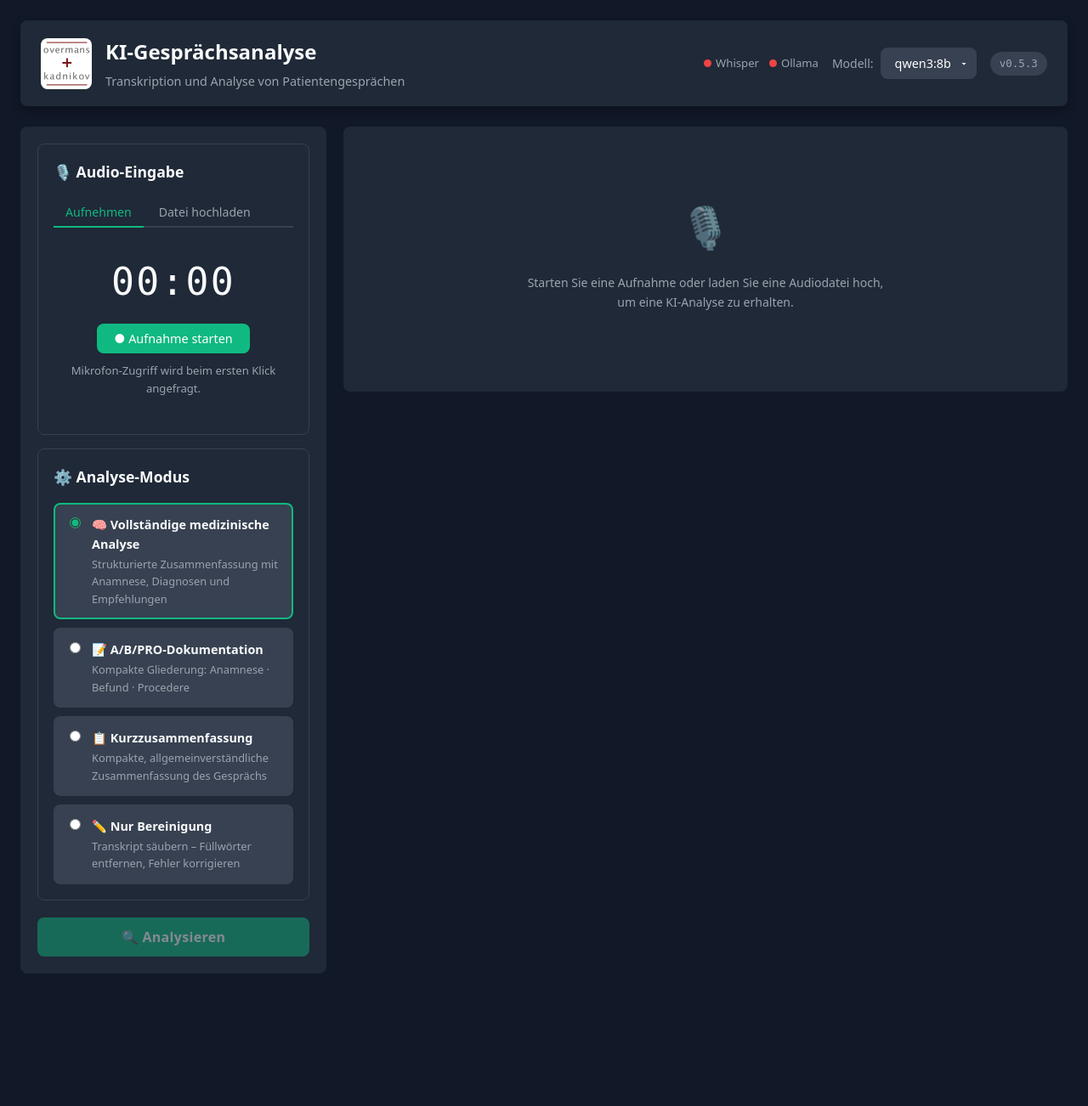
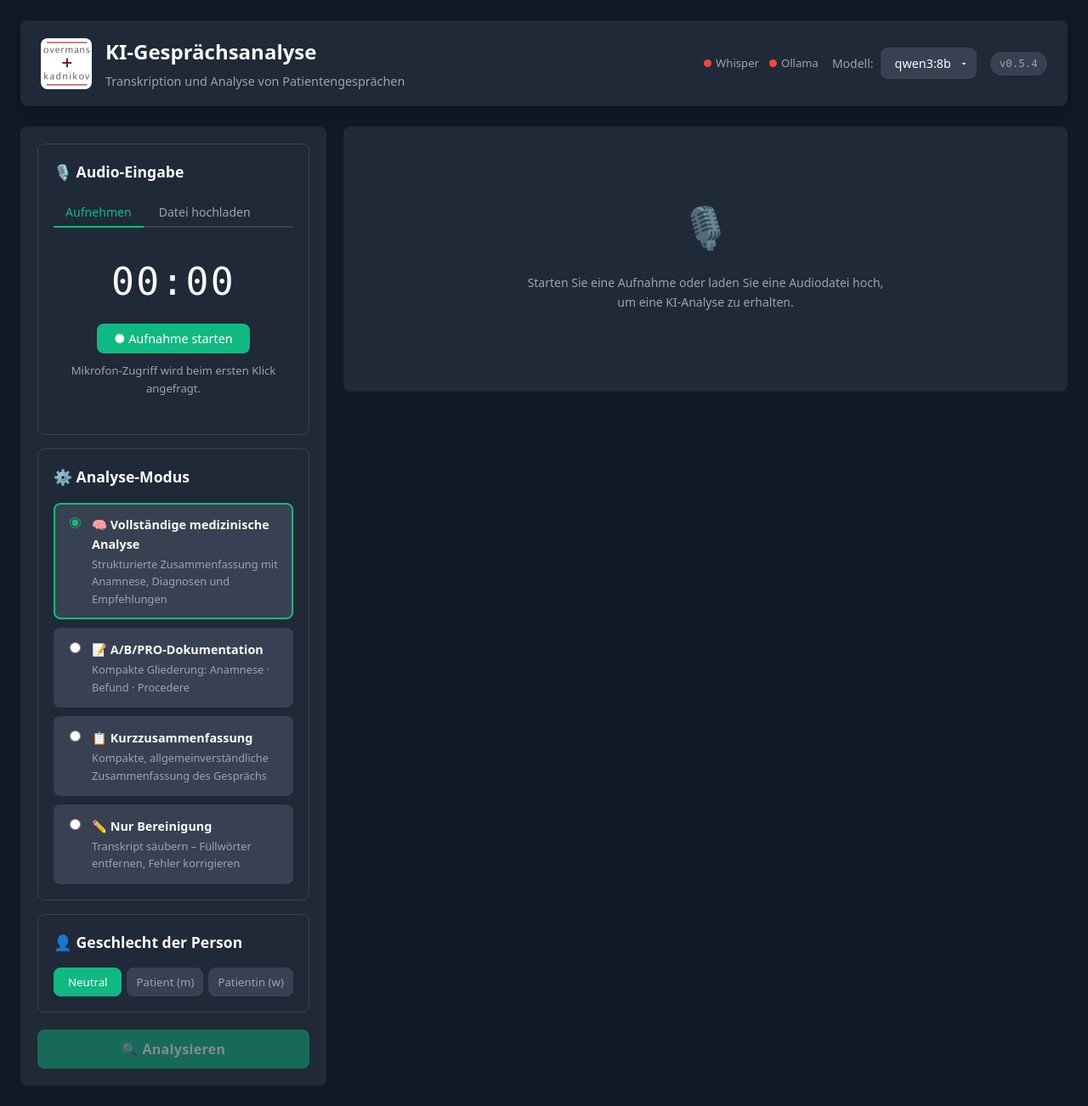
Before and after one commit to kilroy-fr/steno-gdt, a FastAPI app: page / in a window 1280 px wide. Shown: the whole page at 85% size. Before the commit the page ends 1146 px from the top, so only its background shows below. Run offline with FastAPI, Linux system fonts and the light colour scheme; data that the repository does not hold is empty.

Commit message:
feat: add patient gender selection for gendered LLM output
Adds a three-way gender toggle (Neutral / Patient (m) / Patientin (w))
so the LLM uses the correct pronoun and form throughout the analysis.
Gender can be changed after analysis via a compact re-run switcher
directly in the result header (no re-upload needed).

Co-Authored-By: Claude Sonnet 4.6 <noreply@anthropic.com>

```diff
--- a/prompts.py
+++ b/prompts.py
@@ -1,5 +1,5 @@
 ANALYZE_PROMPT = """Du bist ein KI-Assistent für medizinische Dokumentation in einer Arztpraxis.
-
+{gender_instruction}
 Analysiere das folgende Transkript eines Arzt-Patienten-Gesprächs und erstelle eine strukturierte Zusammenfassung für den Arzt. Halte dich ausschließlich an die Inhalte des Transkripts – keine Annahmen, keine Ergänzungen.
 
 **Transkript:**
@@ -13,7 +13,7 @@ Erstelle folgende strukturierte Übersicht:
 (2–3 Sätze zum Kern des Gesprächs)
 
 ## Vorstellungsgrund / Hauptbeschwerden
-(Was hat die Person in die Praxis geführt?)
+(Was hat {patient_label} in die Praxis geführt?)
 
 ## Anamnese
 (Relevante Informationen zur Krankengeschichte, die im Gespräch erwähnt wurden)
@@ -30,7 +30,7 @@ Erstelle folgende strukturierte Übersicht:
 Antworte vollständig auf Deutsch."""
 
 ABPRO_PROMPT = """Du bist ein KI-Assistent für medizinische Dokumentation in einer Arztpraxis.
-
+{gender_instruction}
 Analysiere das folgende Transkript eines Arzt-Patienten-Gesprächs. Halte dich ausschließlich an die Inhalte des Transkripts – keine Annahmen, keine Ergänzungen. Antworte vollständig auf Deutsch.
 
 **Transkript:**
--- a/server.py
+++ b/server.py
@@ -18,7 +18,7 @@ from prompts import ABPRO_PROMPT, ANALYZE_PROMPT, CLEAN_PROMPT, SUBJECT_PROMPT,
 logging.basicConfig(level=logging.INFO)
 logger = logging.getLogger(__name__)
 
-VERSION = "0.5.3"
+VERSION = "0.5.4"
 
 WHISPER_HOST = os.getenv("WHISPER_HOST", "faster-whisper")
 WHISPER_PORT = os.getenv("WHISPER_PORT", "8000")
@@ -125,6 +125,20 @@ async def _call_llm_sync(prompt: str, model: str) -> str:
     return re.sub(r"<think>.*?</think>", "", text, flags=re.DOTALL).strip()
 
 
+def _gender_context(gender: str) -> dict:
+    if gender == "male":
+        return {
+            "gender_instruction": 'Bezeichne die behandelte Person im gesamten Text als "Der Patient" (Pronomen: er/ihm/ihn/sein/seine).',
+            "patient_label": "der Patient",
+        }
+    if gender == "female":
+        return {
+            "gender_instruction": 'Bezeichne die behandelte Person im gesamten Text als "Die Patientin" (Pronomen: sie/ihr/ihre).',
+            "patient_label": "die Patientin",
+        }
+    return {"gender_instruction": "", "patient_label": "die Person"}
+
+
 async def transcribe_audio(audio_path: str, filename: str = "audio.webm") -> str:
     async with httpx.AsyncClient(timeout=300) as client:
         with open(audio_path, "rb") as f:
@@ -204,7 +218,8 @@ async def transcribe_only(audio: UploadFile = File(...)):
 async def analyze(
     audio: UploadFile = File(...),
     model: str = Form(default=None),
-    mode: str = Form(default="analyze"),  # "analyze" | "clean"
+    mode: str = Form(default="analyze"),
+    gender: str = Form(default="neutral"),
 ):
     """Transkription + LLM-Analyse als SSE-Stream."""
     used_model = model or OLLAMA_MODEL
@@ -241,7 +256,7 @@ async def analyze(
                 prompt_template = SUMMARY_PROMPT
             else:
                 prompt_template = CLEAN_PROMPT
-            prompt = prompt_template.format(transcript=transcript)
+            prompt = prompt_template.format(transcript=transcript, **_gender_context(gender))
 
             try:
                 async for chunk in _stream_llm(prompt, used_model):
@@ -264,6 +279,7 @@ async def analyze_text(
     transcript: str = Form(...),
     model: str = Form(default=None),
     mode: str = Form(default="analyze"),
+    gender: str = Form(default="neutral"),
 ):
     """LLM-Analyse eines bereits vorhandenen Transkripts – kein Whisper-Schritt."""
     used_model = model or OLLAMA_MODEL
@@ -276,7 +292,7 @@ async def analyze_text(
         prompt_template = SUMMARY_PROMPT
     else:
         prompt_template = CLEAN_PROMPT
-    prompt = prompt_template.format(transcript=transcript)
+    prompt = prompt_template.format(transcript=transcript, **_gender_context(gender))
 
     async def event_stream():
         yield f"data: {json.dumps({'type': 'transcript', 'text': transcript})}\n\n"
--- a/static/app.js
+++ b/static/app.js
@@ -19,18 +19,19 @@ let lastTranscribedChunkIndex = 0;
 let recordingStartTime = null;
 let analysisHistory = [];
 let currentTranscript = "";
+let selectedGender = "neutral";
 
 // --- Init ---
 document.addEventListener("DOMContentLoaded", () => {
   initTabs();
   initRadioHighlight();
+  initGenderButtons();
   loadModels();
   checkHealth();
   setInterval(checkHealth, 30000);
 
   document.getElementById("recordBtn").addEventListener("click", toggleRecording);
   document.getElementById("analyzeBtn").addEventListener("click", startAnalysis);
-  document.getElementById("resetBtn").addEventListener("click", resetAll);
   initUploadZone();
   populateMicrophoneList();
 });
@@ -137,6 +138,32 @@ function initRadioHighlight() {
       document.querySelectorAll(".radio-label").forEach((l) => l.classList.remove("active"));
       radio.closest(".radio-label").classList.add("active");
     });
+  });
+}
+
+// ============================================================
+// GESCHLECHT
+// ============================================================
+function initGenderButtons() {
+  document.getElementById("genderGroup").addEventListener("click", (e) => {
+    const btn = e.target.closest(".gender-btn");
+    if (!btn) return;
+    setGender(btn.dataset.gender);
+  });
+
+  document.getElementById("genderRerun").addEventListener("click", (e) => {
+    const btn = e.target.closest(".gender-btn");
+    if (!btn) return;
+    setGender(btn.dataset.gender);
+    if (currentTranscript) startAnalysisFromTranscript(currentTranscript);
+  });
+}
+
+function setGender(gender) {
+  selectedGender = gender;
+  // sync both gender groups
+  document.querySelectorAll(".gender-btn").forEach((b) => {
+    b.classList.toggle("active", b.dataset.gender === gender);
   });
 }
 
@@ -380,10 +407,10 @@ async function startAnalysis() {
   setAnalysisMode(mode);
   showStatus("Sende Audio...");
   document.getElementById("analyzeBtn").disabled = true;
-  document.getElementById("resetBtn").style.display = "none";
   document.getElementById("emptyState").style.display = "none";
   document.getElementById("transcriptSection").style.display = "none";
   document.getElementById("analysisSection").style.display = "none";
+  document.getElementById("genderRerun").style.display = "none";
   document.getElementById("transcriptText").textContent = "";
   document.getElementById("analysisText").innerHTML = "";
 
@@ -396,6 +423,7 @@ async function startAnalysis() {
   formData.append("audio", blob, filename);
   formData.append("model", model);
   formData.append("mode", mode);
+  formData.append("gender", selectedGender);
 
   let analysisRaw = "";
 
@@ -435,12 +463,14 @@ async function startAnalysis() {
   }
 
   // Fertig
-  if (analysisRaw) finishAnalysis(analysisRaw, currentTranscript, mode, model);
+  if (analysisRaw) {
+    finishAnalysis(analysisRaw, currentTranscript, mode, model, selectedGender);
+    document.getElementById("genderRerun").style.display = "flex";
+  }
   hideStatus();
   analysisEl.classList.remove("streaming");
   analysisEl.classList.add("done");
   document.getElementById("analyzeBtn").disabled = false;
-  document.getElementById("resetBtn").style.display = "block";
 }
 
 async function startAnalysisFromTranscript(transcript) {
@@ -450,7 +480,6 @@ async function startAnalysisFromTranscript(transcript) {
   setAnalysisMode(mode);
   showStatus("Analysiere Transkript (Whisper-Schritt übersprungen)...");
   document.getElementById("analyzeBtn").disabled = true;
-  document.getElementById("resetBtn").style.display = "none";
   document.getElementById("emptyState").style.display = "none";
   document.getElementById("analysisSection").style.display = "none";
   document.getElementById("analysisText").innerHTML = "";
@@ -464,6 +493,7 @@ async function startAnalysisFromTranscript(transcript) {
   formData.append("transcript", transcript);
   formData.append("model", model);
   formData.append("mode", mode);
+  formData.append("gender", selectedGender);
 
   let analysisRaw = "";
 
@@ -499,12 +529,14 @@ async function startAnalysisFromTranscript(transcript) {
     showStatus(`Verbindungsfehler: ${e.message}`, true);
   }
 
-  if (analysisRaw) finishAnalysis(analysisRaw, transcript, mode, model);
+  if (analysisRaw) {
+    finishAnalysis(analysisRaw, transcript, mode, model, selectedGender);
+    document.getElementById("genderRerun").style.display = "flex";
+  }
   hideStatus();
   analysisEl.classList.remove("streaming");
   analysisEl.classList.add("done");
   document.getElementById("analyzeBtn").disabled = false;
-  document.getElementById("resetBtn").style.display = "block";
 }
 
 function handleSSE(evt) {
@@ -611,16 +643,15 @@ function resetAll() {
 
   hideStatus();
   updateAnalyzeBtn();
-  document.getElementById("resetBtn").style.display = "none";
 }
 
 // ============================================================
 // HISTORY
 // ============================================================
-function finishAnalysis(analysisRaw, transcript, mode, model) {
+function finishAnalysis(analysisRaw, transcript, mode, model, gender = "neutral") {
   const time = recordingStartTime || new Date();
   const timeStr = time.toLocaleTimeString("de-DE", { hour: "2-digit", minute: "2-digit" });
-  const entry = { id: Date.now(), timeStr, transcript, analysisRaw, mode };
+  const entry = { id: Date.now(), timeStr, transcript, analysisRaw, mode, gender };
   analysisHistory.push(entry);
   addHistoryButton(entry, model);
 }
@@ -665,12 +696,16 @@ function restoreHistory(entry) {
   const activeBtn = document.querySelector(`.history-btn[data-id="${entry.id}"]`);
   if (activeBtn) activeBtn.classList.add("active");
 
+  currentTranscript = entry.transcript;
+  setGender(entry.gender || "neutral");
+
   document.getElementById("emptyState").style.display = "none";
   document.getElementById("transcriptSection").style.display = "block";
   document.getElementById("transcriptText").textContent = entry.transcript;
 
   setAnalysisMode(entry.mode);
   document.getElementById("analysisSection").style.display = "block";
+  document.getElementById("genderRerun").style.display = "flex";
   const analysisEl = document.getElementById("analysisText");
   analysisEl.dataset.raw = entry.analysisRaw;
   analysisEl.classList.remove("streaming");
--- a/static/style.css
+++ b/static/style.css
@@ -346,6 +346,54 @@ h2 { font-size: 1.1rem; margin-bottom: 1rem; }
 .radio-label small { color: var(--text-muted); font-size: 0.8rem; margin-top: 2px; }
 
 /* ============================================================
+   GENDER TOGGLE
+   ============================================================ */
+.gender-group {
+  display: flex;
+  gap: 6px;
+}
+
+.gender-btn {
+  flex: 1;
+  padding: 7px 10px;
+  background: var(--card-bg);
+  color: var(--text-muted);
+  border: 1px solid var(--border);
+  border-radius: var(--border-radius);
+  cursor: pointer;
+  font-size: 0.83rem;
+  font-family: var(--font);
+  transition: background 0.15s, color 0.15s, border-color 0.15s;
+  white-space: nowrap;
+}
+
+.gender-btn:hover { background: var(--secondary); color: var(--text); }
+
+.gender-btn.active {
+  background: var(--primary);
+  color: #fff;
+  border-color: var(--primary);
+}
+
+.gender-rerun {
+  display: flex;
+  align-items: center;
+  gap: 6px;
+}
+
+.gender-rerun-label {
+  font-size: 0.8rem;
+  color: var(--text-muted);
+  white-space: nowrap;
+}
+
+.gender-rerun .gender-btn {
+  flex: none;
+  padding: 4px 9px;
+  font-size: 0.78rem;
+}
+
+/* ============================================================
    STATUS BOX
    ============================================================ */
 .status-box {
@@ -392,7 +440,7 @@ h2 { font-size: 1.1rem; margin-bottom: 1rem; }
   margin-bottom: 10px;
 }
 
-.result-actions { display: flex; gap: 8px; }
+.result-actions { display: flex; gap: 8px; align-items: center; flex-wrap: wrap; }
 
 .result-text {
   background: var(--card-bg);
--- a/templates/index.html
+++ b/templates/index.html
@@ -128,6 +128,16 @@
         </div>
       </div>
 
+      <!-- Geschlecht -->
+      <div class="section">
+        <h2>👤 Geschlecht der Person</h2>
+        <div class="gender-group" id="genderGroup">
+          <button class="gender-btn active" data-gender="neutral">Neutral</button>
+          <button class="gender-btn" data-gender="male">Patient (m)</button>
+          <button class="gender-btn" data-gender="female">Patientin (w)</button>
+        </div>
+      </div>
+
       <!-- Start-Button + Status -->
       <button id="analyzeBtn" class="btn btn-analyze" disabled>
         🔍 Analysieren
@@ -138,9 +148,6 @@
         <span id="statusText">Verarbeitung läuft...</span>
       </div>
 
-      <button id="resetBtn" class="btn btn-secondary" style="display:none; margin-top:10px;">
-        ↺ Neue Aufnahme
-      </button>
     </div>
 
     <!-- RECHTE SPALTE: Ergebnisse -->
@@ -176,6 +183,12 @@
         <div class="result-header">
           <h2 id="analysisSectionTitle">🧠 Analyse</h2>
           <div class="result-actions">
+            <div class="gender-rerun" id="genderRerun" style="display:none;">
+              <span class="gender-rerun-label">Geschlecht:</span>
+              <button class="gender-btn active" data-gender="neutral">Neutral</button>
+              <button class="gender-btn" data-gender="male">Patient (m)</button>
+              <button class="gender-btn" data-gender="female">Patientin (w)</button>
+            </div>
             <button class="btn-small" onclick="copySection('analysisText', true)">Kopieren</button>
           </div>
         </div>
```
Also changed, not shown: 1 other file.
